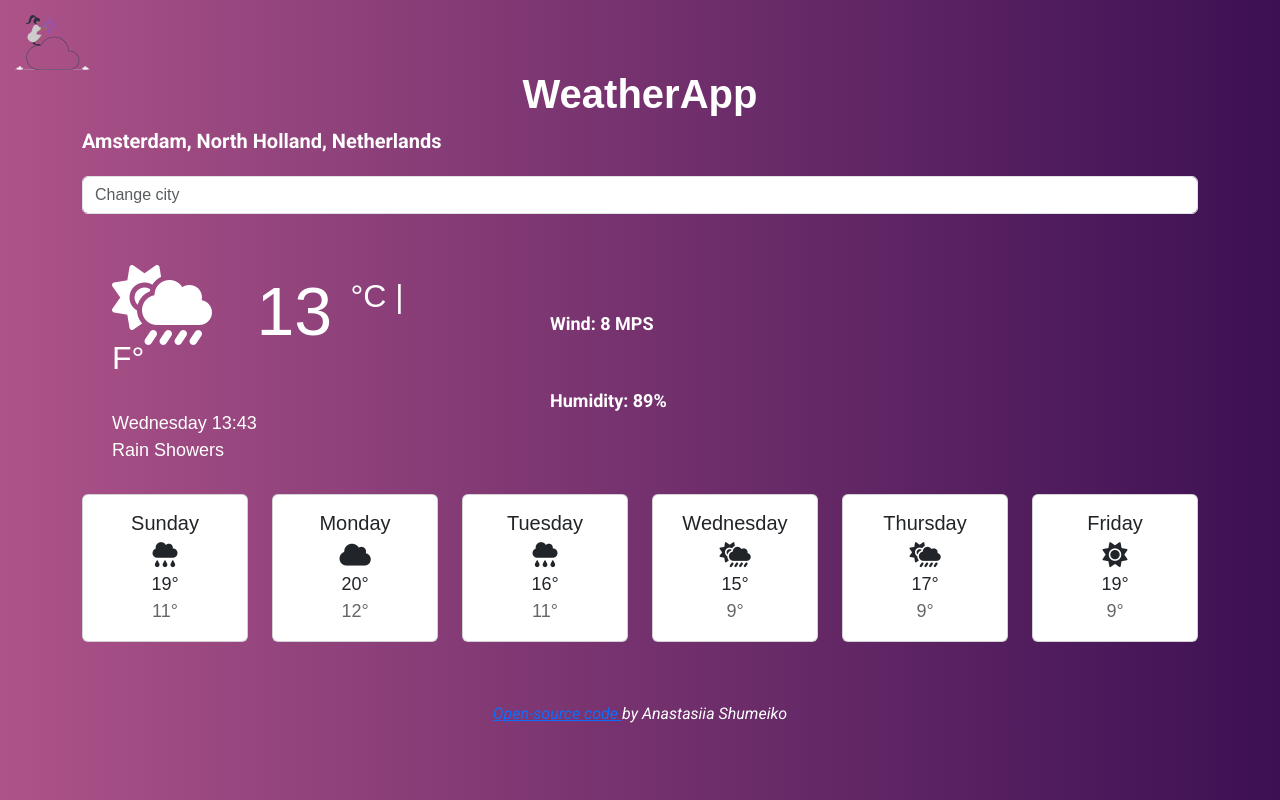
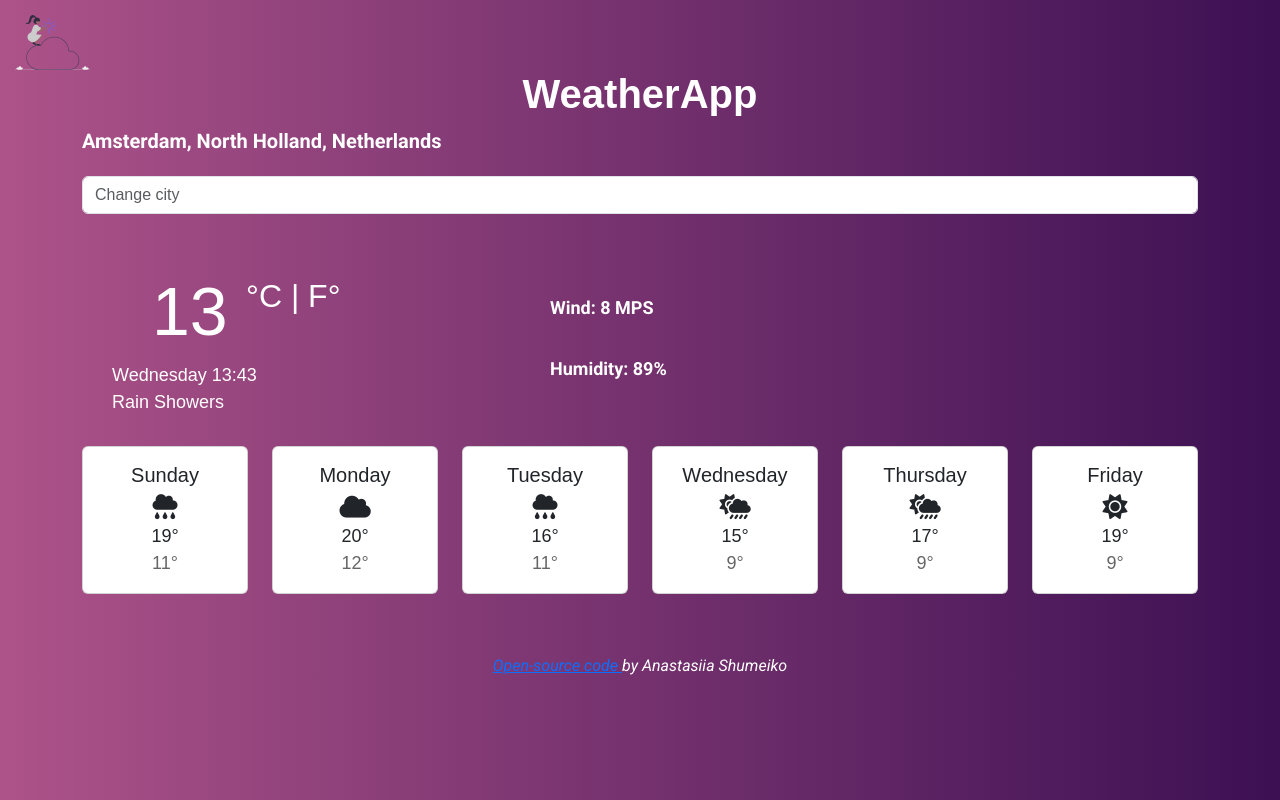
Before and after one commit to AnastasiaCodeGirl/my-awesome-project, a plain HTML site: page index.html in a window 1280 px wide. Drawn offline with nearby package versions, Linux system fonts and the light colour scheme; no server answers; a web font is replaced by a local one.

Commit message:
Fix: temporarily removed icon

```diff
--- a/index.html
+++ b/index.html
@@ -38,7 +38,7 @@
 			<section>
 				<div class="row">
 					<div class="col-sm-4">
-						<span class="fa-solid fa-cloud-sun-rain" id="current_icon"></span>
+						<!-- <span class="fa-solid fa-cloud-sun-rain" id="current_icon"></span> -->
 						<span class="current_temperature">13</span>
 						<span class="scale"
 							><a href="# " id="celsius">°C</a> |
```
